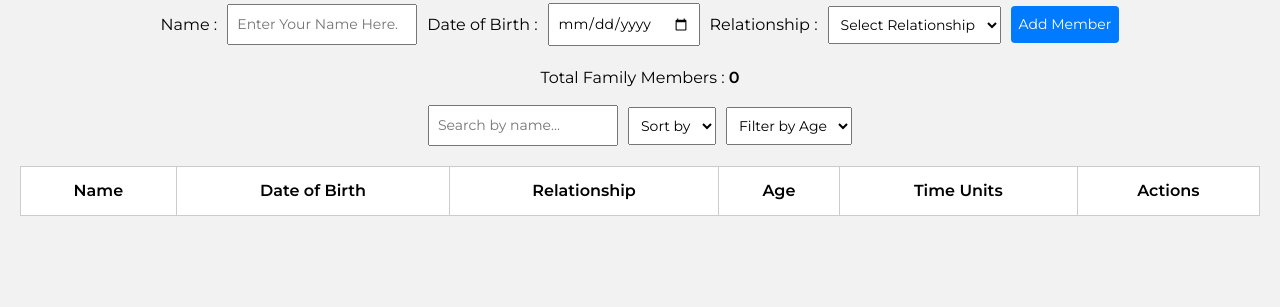
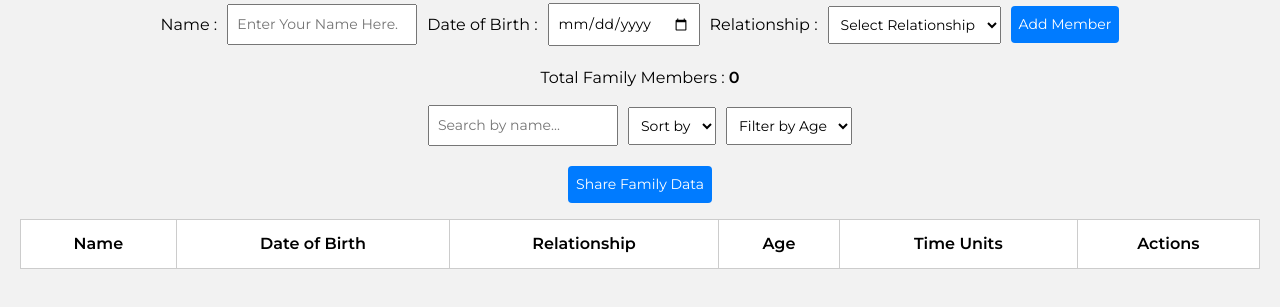
Before and after one commit to Samir-Mulla/Family-Age-Calculator, a plain HTML site: page index.html in a window 1280 px wide. Shown: the part 125-432 px from the top of the page. Drawn offline with Linux system fonts and the light colour scheme.

Commit message:
feat : family data share functionality added

```diff
--- a/index.html
+++ b/index.html
@@ -107,7 +107,9 @@
         <option value="51+">51+</option>
       </select>
     </div>
-    <!-- <button id="shareBtn">Share Table</button> -->
+    <button id="shareBtn" type="button" style="margin: 0 auto 1rem auto; display: block;">
+      Share Family Data
+    </button>
 
     <section style="overflow-x: auto">
       <table id="dataTable">
```
